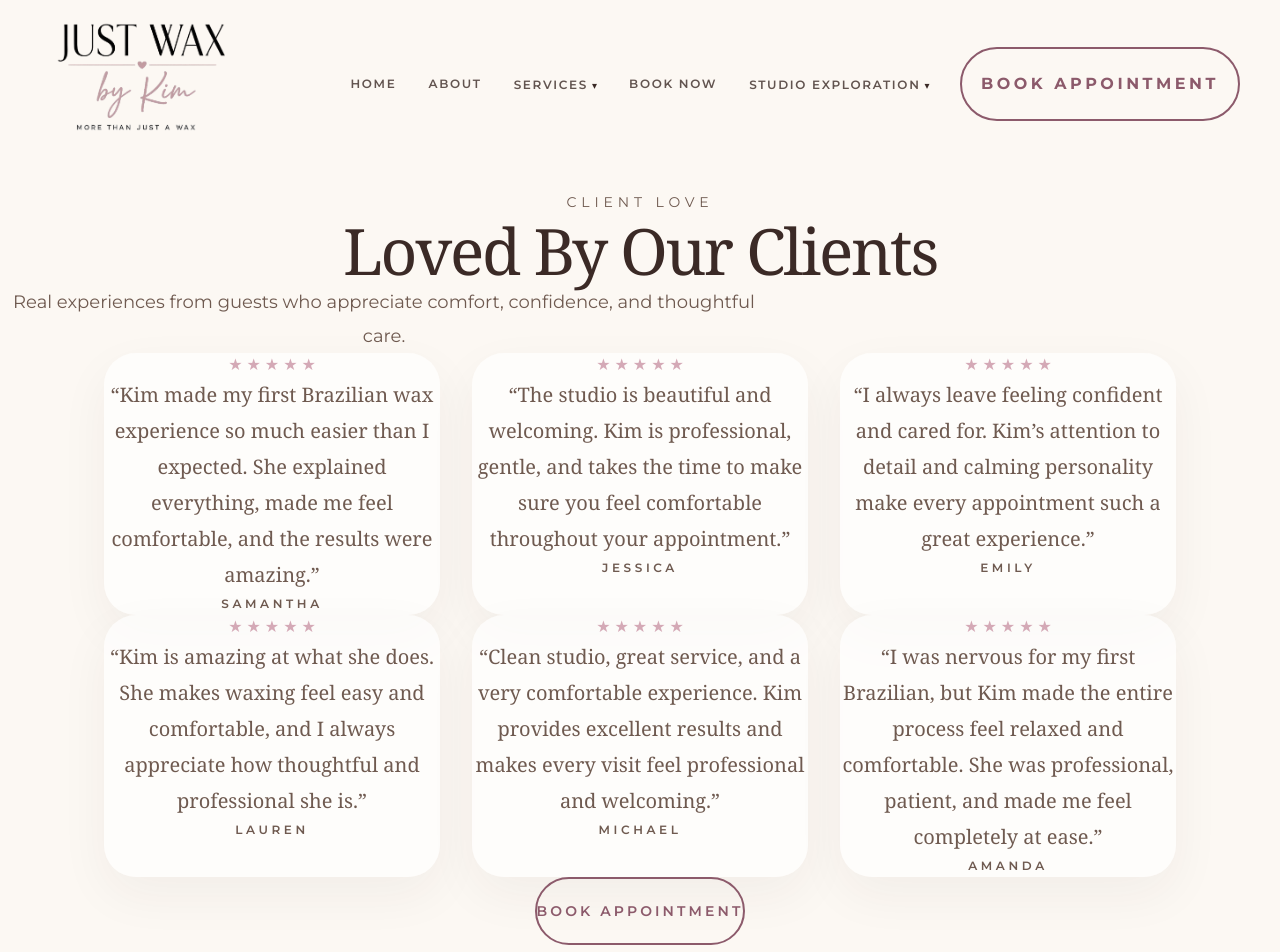
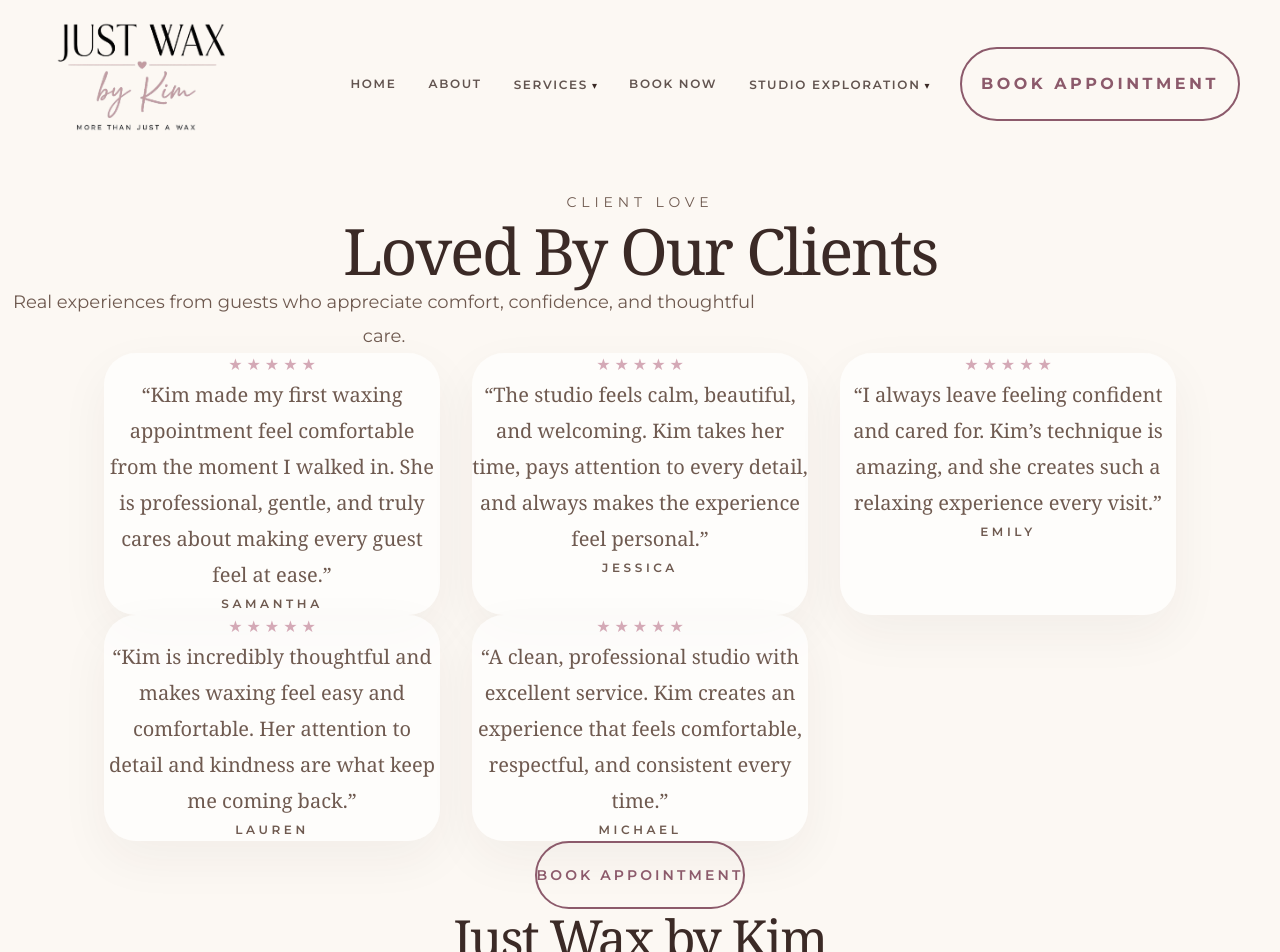
Before and after one commit to kevin-phan-25/just-wax-by-kim, a Next.js app: page /testimonials in a window 1280 px wide. Shown: the top 952 px of the page. Built offline with nearby package versions, Linux system fonts and the light colour scheme; a web font is replaced by a local one.

Commit message:
Update testimonials.data.ts

```diff
--- a/features/testimonials/testimonials.data.ts
+++ b/features/testimonials/testimonials.data.ts
@@ -6,13 +6,9 @@
  * Description:
  * Natural client testimonial content.
  *
- * Updates:
- * • Added Brazilian experience testimonial
- * • More authentic client voice
- * • Focused on comfort and trust
- * • Matches luxury boutique brand tone
  * ---
  */
+
 
 import type {
   Testimonial,
@@ -22,74 +18,62 @@ import type {
 export const testimonials: Testimonial[] = [
 
   {
-  id: "1",
+    id:"1",
 
-  name: "Samantha",
+    name:"Samantha",
 
     quote:
-    "Kim made my first Brazilian wax experience so much easier than I expected. She explained everything, made me feel comfortable, and the results were amazing.",
+      "Kim made my first waxing appointment feel comfortable from the moment I walked in. She is professional, gentle, and truly cares about making every guest feel at ease.",
 
-  rating: 5,
+    rating:5,
   },
 
 
   {
-  id: "2",
+    id:"2",
 
-  name: "Jessica",
+    name:"Jessica",
 
     quote:
-    "The studio is beautiful and welcoming. Kim is professional, gentle, and takes the time to make sure you feel comfortable throughout your appointment.",
+      "The studio feels calm, beautiful, and welcoming. Kim takes her time, pays attention to every detail, and always makes the experience feel personal.",
 
-  rating: 5,
+    rating:5,
   },
 
 
   {
-  id: "3",
+    id:"3",
 
-  name: "Emily",
+    name:"Emily",
 
     quote:
-    "I always leave feeling confident and cared for. Kim’s attention to detail and calming personality make every appointment such a great experience.",
+      "I always leave feeling confident and cared for. Kim’s technique is amazing, and she creates such a relaxing experience every visit.",
 
-  rating: 5,
+    rating:5,
   },
 
 
   {
-  id: "4",
+    id:"4",
 
-  name: "Lauren",
+    name:"Lauren",
 
     quote:
-    "Kim is amazing at what she does. She makes waxing feel easy and comfortable, and I always appreciate how thoughtful and professional she is.",
+      "Kim is incredibly thoughtful and makes waxing feel easy and comfortable. Her attention to detail and kindness are what keep me coming back.",
 
-  rating: 5,
+    rating:5,
   },
 
 
   {
-  id: "5",
+    id:"5",
 
-  name: "Michael",
+    name:"Michael",
 
     quote:
-    "Clean studio, great service, and a very comfortable experience. Kim provides excellent results and makes every visit feel professional and welcoming.",
+      "A clean, professional studio with excellent service. Kim creates an experience that feels comfortable, respectful, and consistent every time.",
 
-  rating: 5,
-},
-
-
-{
-  id: "6",
-
-  name: "Amanda",
-
-  quote:
-    "I was nervous for my first Brazilian, but Kim made the entire process feel relaxed and comfortable. She was professional, patient, and made me feel completely at ease.",
-
-  rating: 5,
+    rating:5,
   },
 
 ];
```
Lines whose indentation alone changed are shown as unchanged.
